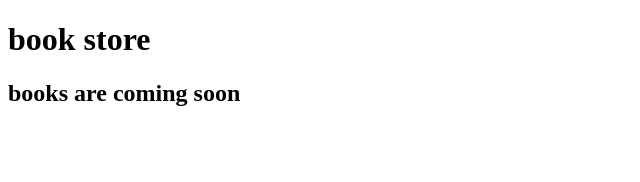
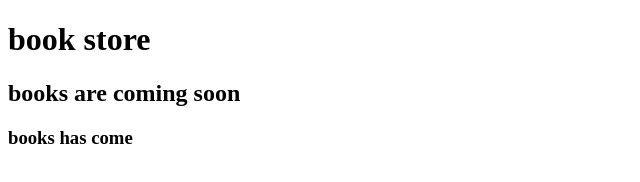
Before and after one commit to bishalbanik998/book-store, a plain HTML site: page index.html in a window 1280 px wide. Shown: the whole page, without its empty margins (0-640 px from the left). Drawn offline with Linux system fonts and the light colour scheme.

Commit message:
books has come

```diff
--- a/index.html
+++ b/index.html
@@ -8,5 +8,6 @@
 <body>
     <h1>book store</h1>
     <h2>books are coming soon</h2>
+    <h3>books has come</h3>
 </body>
 </html>
```
